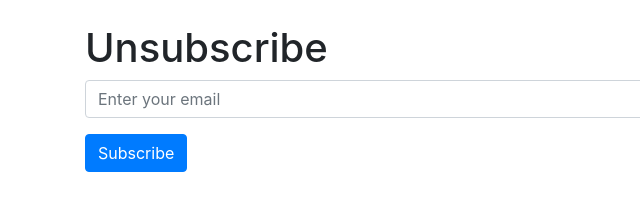
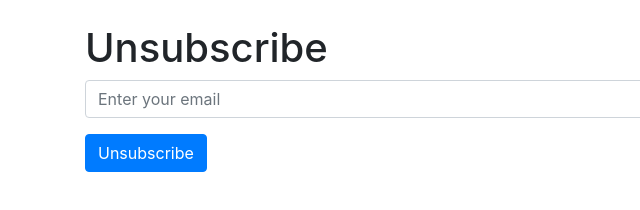
Before and after one commit to nordic-game-lab/email, a plain HTML site: page unsubscribe.html in a window 1280 px wide. Shown: the full height of the page, 0-640 px from the left. Drawn offline with nearby package versions, Linux system fonts and the light colour scheme.

Commit message:
Update unsubscribe.html

```diff
--- a/unsubscribe.html
+++ b/unsubscribe.html
@@ -11,7 +11,7 @@
       <div class="form-group">
         <input type="email" name="email" class="form-control" placeholder="Enter your email" required>
       </div>
-      <button type="submit" class="btn btn-primary">Subscribe</button>
+      <button type="submit" class="btn btn-primary">Unsubscribe</button>
     </form>
   </div>
 </body>
```
